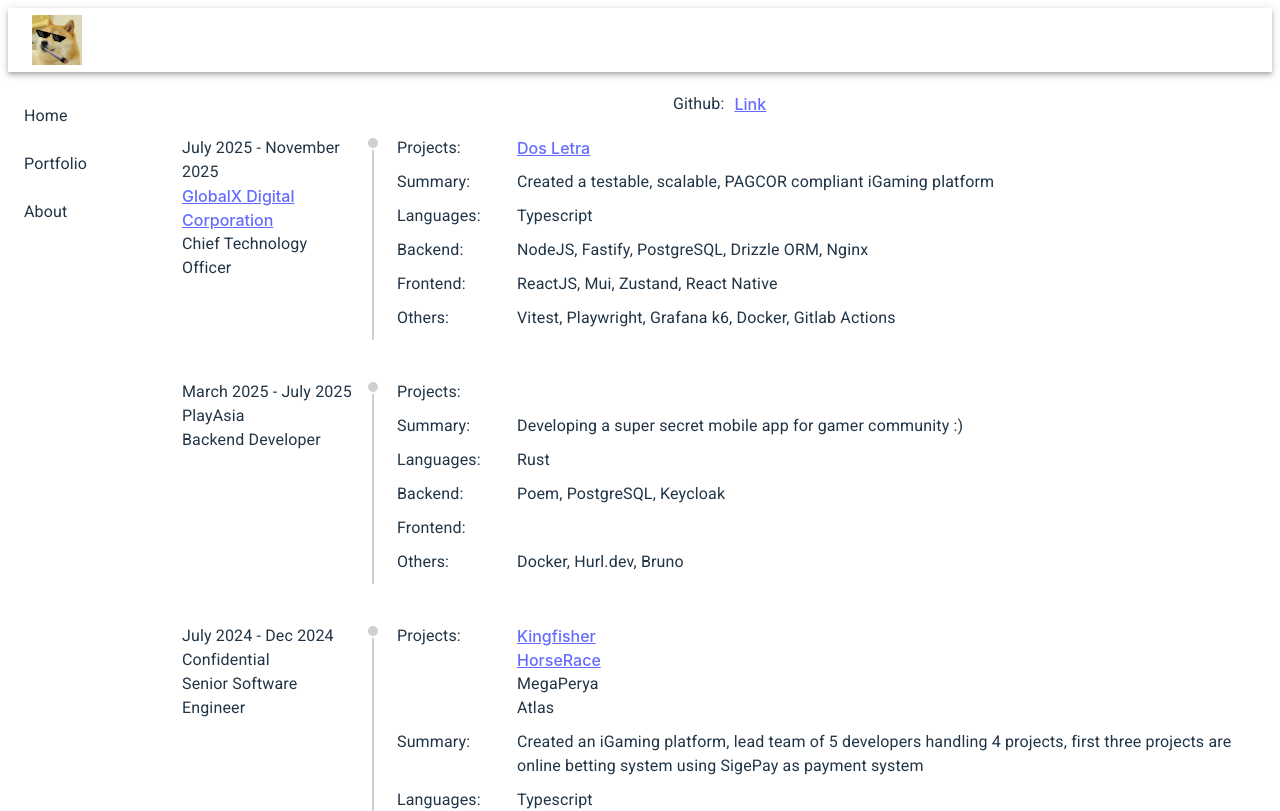
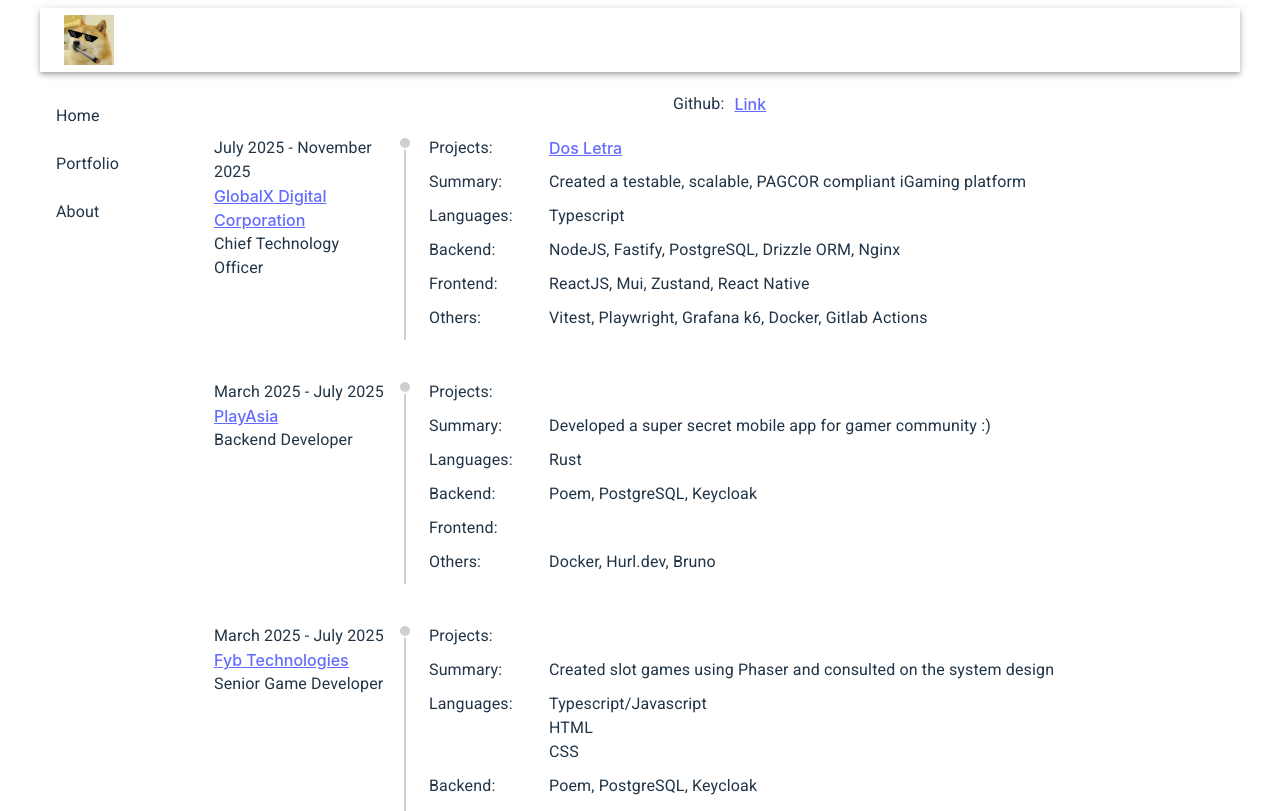
Before and after one commit to chaoticgood1/dogememes, a React (Vite) app: page /portfolio in a window 1280 px wide. Shown: the top 811 px of the page. Built offline with nearby package versions, Linux system fonts and the light colour scheme.

Commit message:
Updated resume

```diff
--- a/src/App.scss
+++ b/src/App.scss
@@ -3,6 +3,14 @@
   margin: 0 auto;
   padding: 0.5rem;
   text-align: center;
+
+  @media (min-width: 1200px) {
+    width: 1200px;
+  }
+
+  // @media (max-width: 1200px) {
+  //   width: 100%;
+  // }
 }
 
 .logo {
--- a/src/tsx/home.tsx
+++ b/src/tsx/home.tsx
@@ -3,7 +3,6 @@ import Box from '@mui/material/Box';
 export default function Home() {
   return (
     <Box sx={{
-      // maxWidth: '450',
       margin: '0 auto',
     }}>
       <img id="banner" src="banner.jpg"/>
--- a/src/tsx/portfolio/portfolio.tsx
+++ b/src/tsx/portfolio/portfolio.tsx
@@ -9,6 +9,7 @@ export default function Portfolio() {
     <BodyHeader />
     <GlobalX2 />
     <PlayAsia />
+    <Fyb />
     <Confidential />
     <GlobalX />
     <GameDevAlice />
@@ -58,16 +59,15 @@ const GlobalX2: React.FC = () => {
   )
 }
 
-
 const PlayAsia: React.FC = () => {
   const period = "March 2025 - July 2025"
-  const company = new Map([["PlayAsia", ""]])
+  const company = new Map([["PlayAsia", "https://www.play-asia.com/"]])
   const position = "Backend Developer"
   const projects = new Map([
     ["", ""],
   ])
 
-  const summary = "Developing a super secret mobile app for gamer community :)"
+  const summary = "Developed a super secret mobile app for gamer community :)"
   const languages = ["Rust"]
   const backend = [
     "Poem", "PostgreSQL", "Keycloak"
@@ -89,6 +89,35 @@ const PlayAsia: React.FC = () => {
   )
 }
 
+const Fyb: React.FC = () => {
+  const period = "March 2025 - July 2025"
+  const company = new Map([["Fyb Technologies", "https://fybtechnologies.com/"]])
+  const position = "Senior Game Developer"
+  const projects = new Map([
+    ["", ""],
+  ])
+
+  const summary = "Created slot games using Phaser and consulted on the system design"
+  const languages = ["Typescript/Javascript", "HTML", "CSS"]
+  const backend = [
+    "Poem", "PostgreSQL", "Keycloak"
+  ]
+  const frontend = [""]
+  const others = ["Docker", "Hurl.dev", "Bruno"]
+  return (
+    <Descriptions
+      period={period}
+      company={company}
+      position={position}
+      projects={projects}
+      summary={summary}
+      languages={languages}
+      backend={backend}
+      frontend={frontend}
+      others={others}
+    />
+  )
+}
 
 const Confidential: React.FC = () => {
   const period = "July 2024 - Dec 2024"
```
